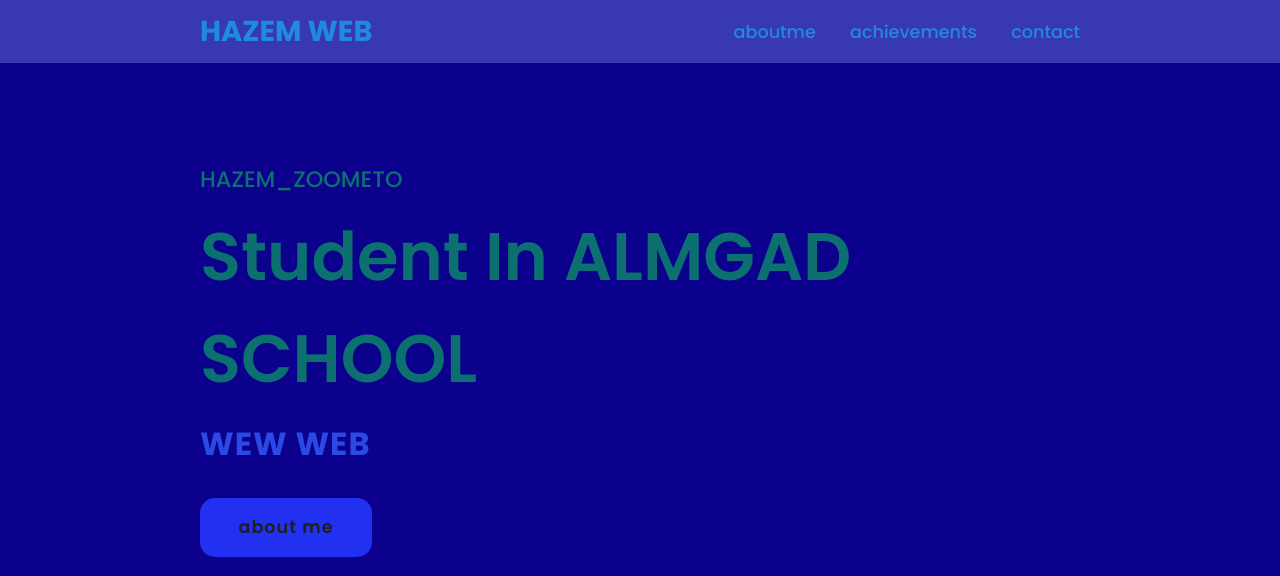
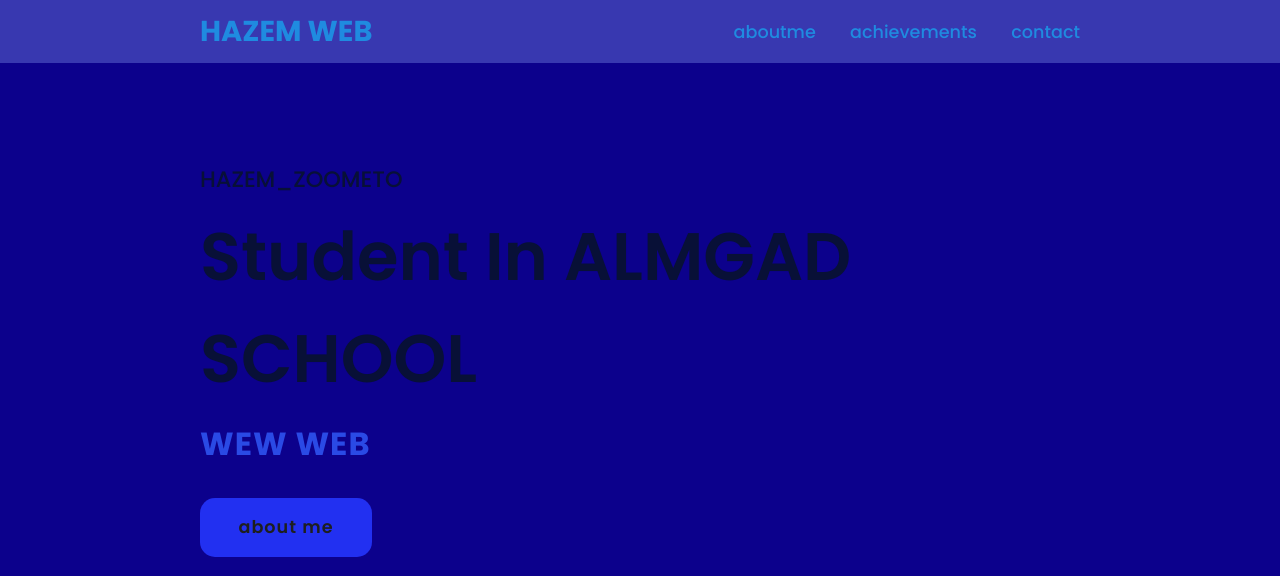
Before and after one commit to zoometo/HAZEM10, a plain HTML site: page index.html in a window 1280 px wide. In both pictures the pointer is over the element 640 px from the left and 285 px from the top of the page. Shown: the top 576 px of the page. Drawn offline with Linux system fonts and the light colour scheme.

Commit message:
Update style.css

```diff
--- a/style.css
+++ b/style.css
@@ -66,7 +66,7 @@ section{
      transition: 0.5s;
 }
 .main h2:hover{
-    color: rgb(12, 112, 112);
+   color: rgb(8, 16, 55);
 
 }
 
@@ -79,7 +79,7 @@ section{
     transition: 0.5s;
 }
 .main h2 span:hover{
-    color: rgb(12, 112, 112);
+    color: rgb(8, 16, 55);
 }
 
 .main h3{
@@ -92,7 +92,7 @@ section{
     transition: 0.5s;
 }
 .main h3:hover{
-    color: rgb(12, 112, 112);
+    color: rgb(8, 16, 55);
 }
 
 .main-btn{
```
